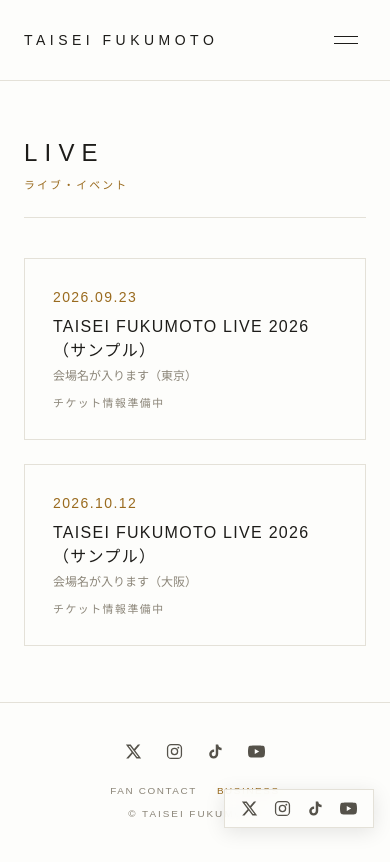
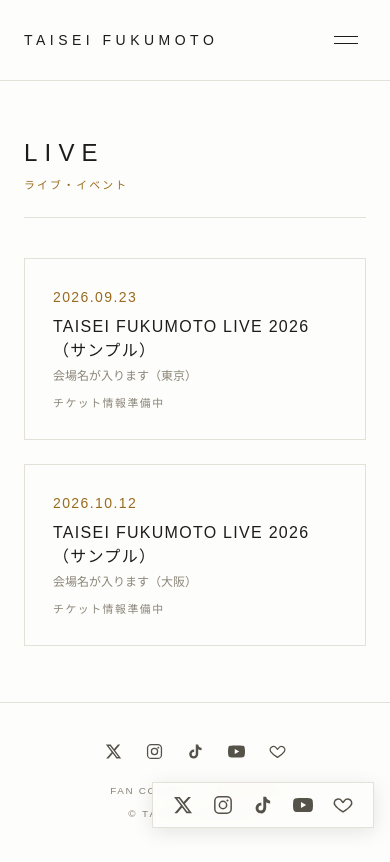
Before and after one commit to eeeringiii/project-1, a Next.js app in the folder taisei-site/: page /live in a window 390 px wide. Built offline with nearby package versions, Linux system fonts and the light colour scheme; a web font is replaced by a local one.

Commit message:
SNS並びにファンクラブ（ハートアイコン）を追加、浮遊バーをタップしやすい大きさに拡大
Co-Authored-By: Claude Fable 5 <noreply@anthropic.com>
Claude-Session: https://claude.ai/code/session_01YbwL1DFhjSV1xQWyLtTyoe

```diff
--- a/taisei-site/components/FloatingSns.tsx
+++ b/taisei-site/components/FloatingSns.tsx
@@ -5,10 +5,10 @@ import SnsLinks from "@/components/SnsLinks";
 export default function FloatingSns() {
   return (
     <div
-      className="fixed bottom-4 right-4 z-40 border border-line bg-paper/90 px-4 py-2.5 shadow-[0_4px_20px_rgba(0,0,0,0.10)] backdrop-blur md:hidden"
+      className="fixed bottom-4 right-4 z-40 border border-line bg-paper/90 px-5 py-3 shadow-[0_4px_20px_rgba(0,0,0,0.10)] backdrop-blur md:hidden"
       style={{ marginBottom: "env(safe-area-inset-bottom)" }}
     >
-      <SnsLinks size={17} gap="gap-4" />
+      <SnsLinks size={20} gap="gap-5" />
     </div>
   );
 }
--- a/taisei-site/components/SnsLinks.tsx
+++ b/taisei-site/components/SnsLinks.tsx
@@ -17,6 +17,15 @@ const icons: Record<string, React.ReactNode> = {
   YouTube: (
     <path d="M23.5 6.19a3.02 3.02 0 0 0-2.12-2.14C19.5 3.55 12 3.55 12 3.55s-7.5 0-9.38.5A3.02 3.02 0 0 0 .5 6.19 31.6 31.6 0 0 0 0 12a31.6 31.6 0 0 0 .5 5.81 3.02 3.02 0 0 0 2.12 2.14c1.88.5 9.38.5 9.38.5s7.5 0 9.38-.5a3.02 3.02 0 0 0 2.12-2.14A31.6 31.6 0 0 0 24 12a31.6 31.6 0 0 0-.5-5.81zM9.55 15.57V8.43L15.82 12z" />
   ),
+  FanClub: (
+    <path
+      d="M12 20.3S4.9 15.8 2.4 12.1C.6 9.5 1.8 6 4.9 5c2-.65 4.15.15 5.35 1.8L12 9l1.75-2.2C14.95 5.15 17.1 4.35 19.1 5c3.1 1 4.3 4.5 2.5 7.1-2.5 3.7-9.6 8.2-9.6 8.2z"
+      fill="none"
+      stroke="currentColor"
+      strokeWidth="1.8"
+      strokeLinejoin="round"
+    />
+  ),
 };
 
 export const snsList = [
@@ -24,6 +33,7 @@ export const snsList = [
   { label: "Instagram", url: siteMeta.sns.instagram },
   { label: "TikTok", url: siteMeta.sns.tiktok },
   { label: "YouTube", url: siteMeta.sns.youtube },
+  { label: "FanClub", url: siteMeta.sns.fanclub, jp: "ファンクラブ" },
 ];
 
 // SNSアイコンの並び。size は Tailwind の h-/w- に渡すピクセル値
@@ -44,7 +54,7 @@ export default function SnsLinks({
             href={sns.url}
             target="_blank"
             rel="noopener noreferrer"
-            aria-label={`${sns.label}（外部サイト）`}
+            aria-label={`${"jp" in sns && sns.jp ? sns.jp : sns.label}（外部サイト）`}
             className="block text-sub transition-colors hover:text-gold focus-visible:text-gold"
           >
             <svg
--- a/taisei-site/lib/content.ts
+++ b/taisei-site/lib/content.ts
@@ -44,6 +44,7 @@ export const siteMeta = {
     instagram: "#",
     tiktok: "#",
     youtube: "#",
+    fanclub: "#",
   },
 };
 
```
